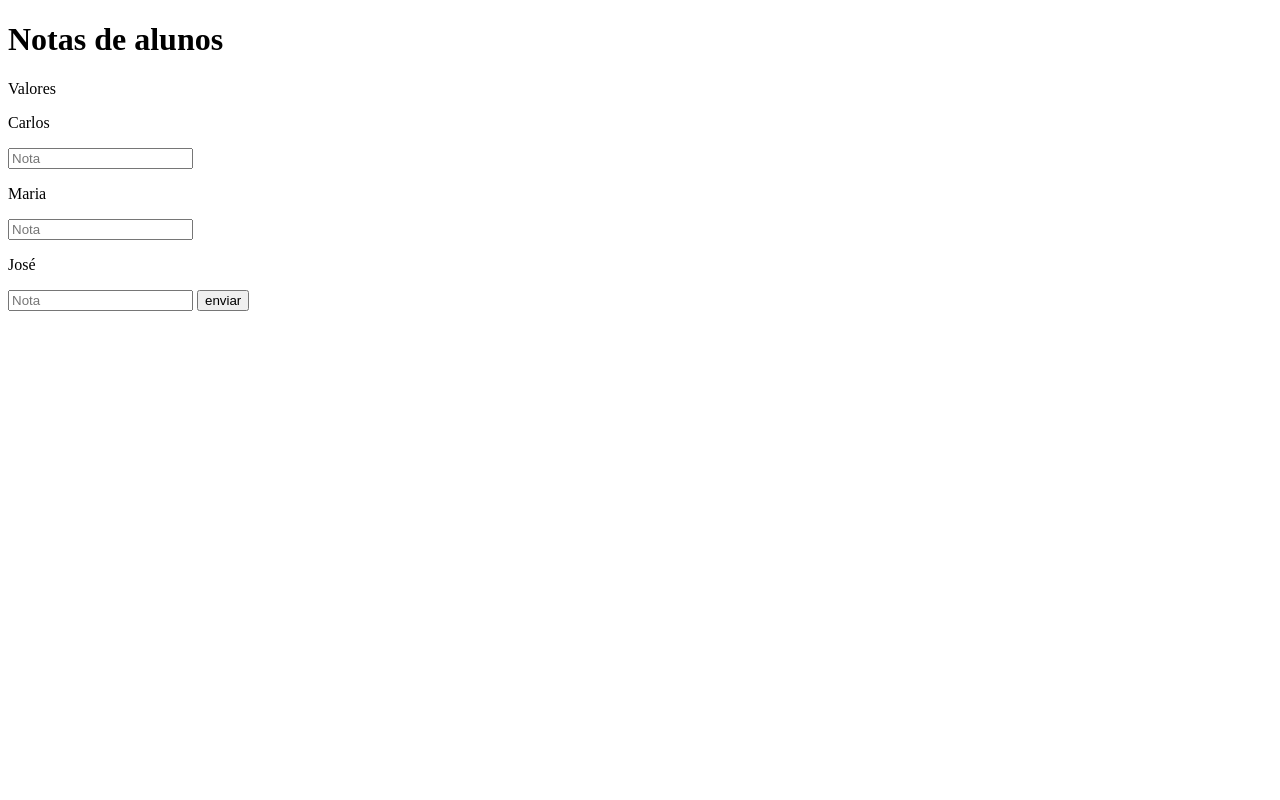
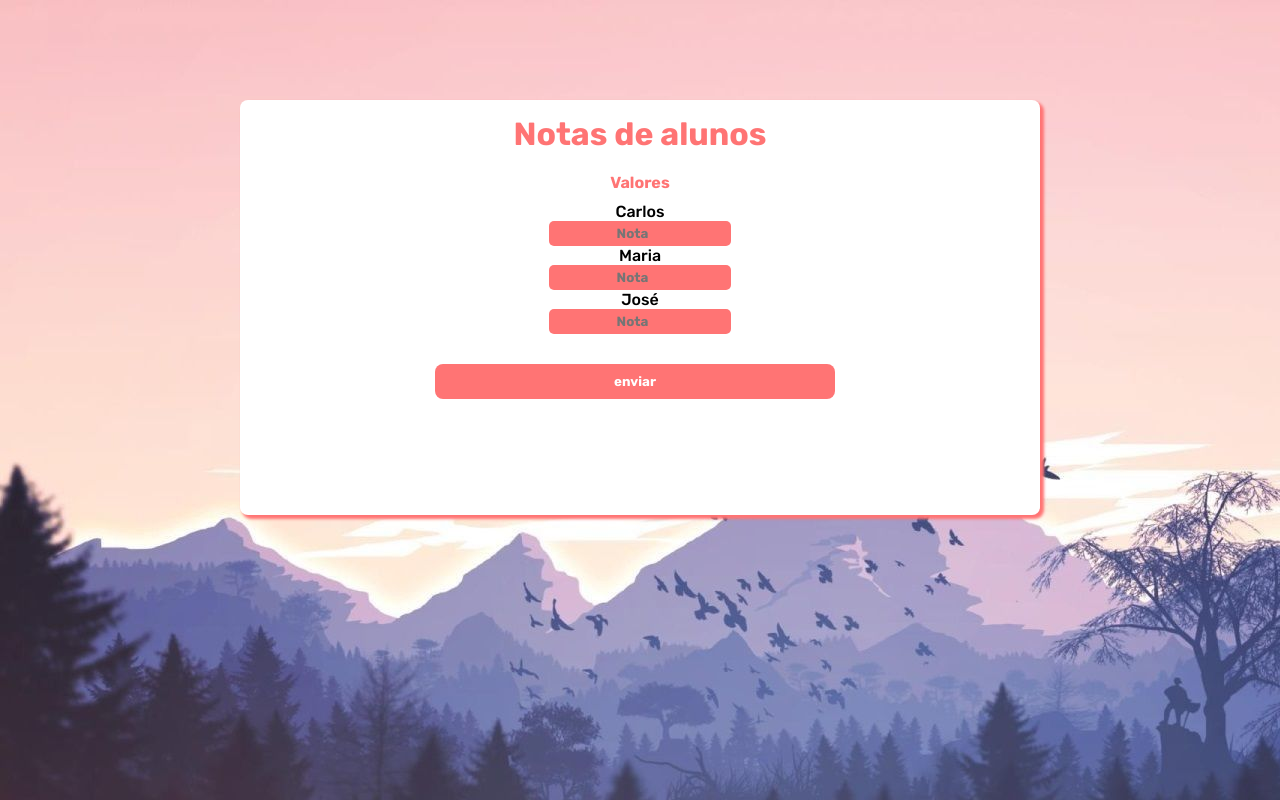
Before and after one commit to DevErnold/atividades, a plain HTML site: page Atividade004/index.html in a window 1280 px wide. Drawn offline with Linux system fonts and the light colour scheme.

Commit message:
atualizado

```diff
--- a/Atividade004/index.html
+++ b/Atividade004/index.html
@@ -5,16 +5,15 @@
     <meta http-equiv="X-UA-Compatible" content="IE=edge">
     <meta name="viewport" content="width=device-width, initial-scale=1.0">
     <title>Atividade004</title>
+    <link rel="stylesheet" href="../style/style004.css">
 </head>
 <body>
     <div class="main">
-        <div id="titulo">
+        <div class="titulo">
             <h1>Notas de alunos</h1>
-        </div>
-        <div id="informacoes">
             <p>Valores</p>
         </div>
-        <div id="caluclo">
+        <div class="caluclo">
             <p>Carlos</p>
             <input type="number" id="nota1" placeholder="Nota">
             <p>Maria</p>
--- /dev/null
+++ b/style/style001.css
@@ -0,0 +1,88 @@
+@import url('https://fonts.googleapis.com/css2?family=Rubik:wght@300;500;600;700;800&display=swap');
+
+
+*{
+    padding: 0;
+    margin: 0;
+    font-family: 'Rubik', sans-serif;
+}
+
+body{
+    background-image: url('back.jpg');
+}
+
+.main{
+    background-color: white;
+    height: 300px;
+    width: 800px;
+    margin: auto;
+    text-align: center;
+    margin-top: 100px;
+    padding-top: 15px;
+    border-radius: 8px;
+    box-shadow: 3px 3px 3px 1px rgb(255, 116, 116);
+}
+
+.titulo h1{
+    margin-bottom: 20px;
+}
+
+.titulo{
+    margin-bottom: 70px;
+    color: rgb(255, 116, 116);
+    font-weight: 700;
+}
+
+#numero1{
+    height: 25px;
+    border: none;
+    background-color: rgb(255, 116, 116);
+    color: white;
+    font-weight: 700;
+    text-align: center;
+    border-radius: 5px;
+}
+
+#numero2{
+    height: 25px;
+    border: none;
+    background-color: rgb(255, 116, 116);
+    color: white;
+    font-weight: 700;
+    text-align: center;
+    border-radius: 5px;
+}
+
+#numero3{
+    height: 25px;
+    border: none;
+    background-color: rgb(255, 116, 116);
+    color: white;
+    font-weight: 700;
+    text-align: center;
+    border-radius: 5px;
+}
+
+#enviar{
+    display: block;
+    height: 35px;
+    width: 400px;
+    margin-top: 30px;
+    margin-left: 194px;
+    border: none;
+    background-color: rgb(255, 116, 116);
+    border-radius: 8px;
+    cursor: pointer;
+    color: white;
+    font-weight: 700;
+}
+
+#enviar:hover{
+    background-color: rgb(245, 70, 70);
+    transition: 0.2s ease-in-out;
+}
+
+#resultado{
+    color: rgb(255, 116, 116);
+    margin-top: 20px;
+}
--- /dev/null
+++ b/style/style002.css
@@ -0,0 +1,68 @@
+@import url('https://fonts.googleapis.com/css2?family=Rubik:wght@300;500;600;700;800&display=swap');
+
+
+*{
+    padding: 0;
+    margin: 0;
+    font-family: 'Rubik', sans-serif;
+}
+
+body{
+    background-image: url('back.jpg');
+}
+
+.main{
+    background-color: white;
+    height: 300px;
+    width: 800px;
+    margin: auto;
+    text-align: center;
+    margin-top: 100px;
+    padding-top: 15px;
+    border-radius: 8px;
+    box-shadow: 3px 3px 3px 1px rgb(255, 116, 116);
+}
+
+.titulo h1{
+    margin-bottom: 20px;
+}
+
+.titulo{
+    margin-bottom: 40px;
+    color: rgb(255, 116, 116);
+    font-weight: 700;
+}
+
+#numero{
+    height: 25px;
+    border: none;
+    background-color: rgb(255, 116, 116);
+    color: white;
+    font-weight: 700;
+    text-align: center;
+    border-radius: 5px;
+}
+
+#enviar{
+    display: block;
+    height: 35px;
+    width: 400px;
+    margin-top: 30px;
+    margin-left: 195px;
+    border: none;
+    background-color: rgb(255, 116, 116);
+    border-radius: 8px;
+    cursor: pointer;
+    color: white;
+    font-weight: 700;
+}
+
+#enviar:hover{
+    background-color: rgb(245, 70, 70);
+    transition: 0.2s ease-in-out;
+}
+
+#resultado{
+    color: rgb(255, 116, 116);
+    margin-top: 20px;
+}
--- /dev/null
+++ b/style/style003.css
@@ -0,0 +1,68 @@
+@import url('https://fonts.googleapis.com/css2?family=Rubik:wght@300;500;600;700;800&display=swap');
+
+
+*{
+    padding: 0;
+    margin: 0;
+    font-family: 'Rubik', sans-serif;
+}
+
+body{
+    background-image: url('back.jpg');
+}
+
+.main{
+    background-color: white;
+    height: 300px;
+    width: 800px;
+    margin: auto;
+    text-align: center;
+    margin-top: 100px;
+    padding-top: 15px;
+    border-radius: 8px;
+    box-shadow: 3px 3px 3px 1px rgb(255, 116, 116);
+}
+
+.titulo h1{
+    margin-bottom: 20px;
+}
+
+.titulo{
+    margin-bottom: 40px;
+    color: rgb(255, 116, 116);
+    font-weight: 700;
+}
+
+#letra{
+    height: 25px;
+    border: none;
+    background-color: rgb(255, 116, 116);
+    color: white;
+    font-weight: 700;
+    text-align: center;
+    border-radius: 5px;
+}
+
+#enviar{
+    display: block;
+    height: 35px;
+    width: 400px;
+    margin-top: 30px;
+    margin-left: 195px;
+    border: none;
+    background-color: rgb(255, 116, 116);
+    border-radius: 8px;
+    cursor: pointer;
+    color: white;
+    font-weight: 700;
+}
+
+#enviar:hover{
+    background-color: rgb(245, 70, 70);
+    transition: 0.2s ease-in-out;
+}
+
+#resultado{
+    color: rgb(255, 116, 116);
+    margin-top: 20px;
+}
--- /dev/null
+++ b/style/style004.css
@@ -0,0 +1,100 @@
+@import url('https://fonts.googleapis.com/css2?family=Rubik:wght@300;500;600;700;800&display=swap');
+
+
+*{
+    padding: 0;
+    margin: 0;
+    font-family: 'Rubik', sans-serif;
+}
+
+body{
+    background-image: url('back.jpg');
+}
+
+.main{
+    background-color: white;
+    height: 400px;
+    width: 800px;
+    margin: auto;
+    text-align: center;
+    margin-top: 100px;
+    padding-top: 15px;
+    border-radius: 8px;
+    box-shadow: 3px 3px 3px 1px rgb(255, 116, 116);
+}
+
+.titulo h1{
+    margin-bottom: 20px;
+}
+
+.titulo{
+    margin-bottom: 10px;
+    color: rgb(255, 116, 116);
+    font-weight: 700;
+}
+
+.calculo{
+    color: rgb(255, 116, 116);
+    font-weight: 700;
+}
+
+#nota1{
+    height: 25px;
+    border: none;
+    background-color: rgb(255, 116, 116);
+    color: white;
+    font-weight: 700;
+    text-align: center;
+    border-radius: 5px;
+}
+
+#nota2{
+    height: 25px;
+    border: none;
+    background-color: rgb(255, 116, 116);
+    color: white;
+    font-weight: 700;
+    text-align: center;
+    border-radius: 5px;
+}
+
+#nota3{
+    height: 25px;
+    border: none;
+    background-color: rgb(255, 116, 116);
+    color: white;
+    font-weight: 700;
+    text-align: center;
+    border-radius: 5px;
+}
+
+#enviar{
+    display: block;
+    height: 35px;
+    width: 400px;
+    margin-top: 30px;
+    margin-left: 195px;
+    border: none;
+    background-color: rgb(255, 116, 116);
+    border-radius: 8px;
+    cursor: pointer;
+    color: white;
+    font-weight: 700;
+}
+
+#enviar:hover{
+    background-color: rgb(245, 70, 70);
+    transition: 0.2s ease-in-out;
+}
+
+#resultado1{
+    color: rgb(255, 116, 116);
+}
+
+#resultado2{
+    color: rgb(255, 116, 116);
+}
+
+#resultado3{
+    color: rgb(255, 116, 116);
+}
--- /dev/null
+++ b/style/style008.css
@@ -0,0 +1,86 @@
+@import url('https://fonts.googleapis.com/css2?family=Rubik:wght@300;500;600;700;800&display=swap');
+
+
+*{
+    padding: 0;
+    margin: 0;
+    font-family: 'Rubik', sans-serif;
+}
+
+body{
+    background-image: url('back.jpg');
+}
+
+.main{
+    background-color: white;
+    height: 300px;
+    width: 800px;
+    margin: auto;
+    text-align: center;
+    margin-top: 100px;
+    padding-top: 15px;
+    border-radius: 8px;
+    box-shadow: 3px 3px 3px 1px rgb(255, 116, 116);
+}
+
+.titulo h1{
+    margin-bottom: 20px;
+}
+
+.titulo{
+    margin-bottom: 70px;
+    color: rgb(255, 116, 116);
+    font-weight: 700;
+}
+
+#numero1{
+    height: 25px;
+    border: none;
+    background-color: rgb(255, 116, 116);
+    color: white;
+    font-weight: 700;
+    text-align: center;
+    border-radius: 5px;
+}
+
+#numero2{
+    height: 25px;
+    border: none;
+    background-color: rgb(255, 116, 116);
+    color: white;
+    font-weight: 700;
+    text-align: center;
+    border-radius: 5px;
+}
+
+#numero3{
+    height: 25px;
+    border: none;
+    background-color: rgb(255, 116, 116);
+    color: white;
+    font-weight: 700;
+    text-align: center;
+    border-radius: 5px;
+}
+
+#enviar{
+    height: 35px;
+    width: 400px;
+    margin-top: 30px;
+    border: none;
+    background-color: rgb(255, 116, 116);
+    border-radius: 8px;
+    cursor: pointer;
+    color: white;
+    font-weight: 700;
+}
+
+#enviar:hover{
+    background-color: rgb(245, 70, 70);
+    transition: 0.2s ease-in-out;
+}
+
+#resultado{
+    color: rgb(255, 116, 116);
+    margin-top: 20px;
+}
--- /dev/null
+++ b/style/style009.css
@@ -0,0 +1,88 @@
+@import url('https://fonts.googleapis.com/css2?family=Rubik:wght@300;500;600;700;800&display=swap');
+
+
+*{
+    padding: 0;
+    margin: 0;
+    font-family: 'Rubik', sans-serif;
+}
+
+body{
+    background-image: url('back.jpg');
+}
+
+.main{
+    background-color: white;
+    height: 300px;
+    width: 800px;
+    margin: auto;
+    text-align: center;
+    margin-top: 100px;
+    padding-top: 15px;
+    border-radius: 8px;
+    box-shadow: 3px 3px 3px 1px rgb(255, 116, 116);
+}
+
+.titulo h1{
+    margin-bottom: 20px;
+}
+
+.titulo{
+    margin-bottom: 40px;
+    color: rgb(255, 116, 116);
+    font-weight: 700;
+}
+
+#numero1{
+    height: 25px;
+    border: none;
+    background-color: rgb(255, 116, 116);
+    color: white;
+    font-weight: 700;
+    text-align: center;
+    border-radius: 5px;
+}
+
+#numero2{
+    height: 25px;
+    border: none;
+    background-color: rgb(255, 116, 116);
+    color: white;
+    font-weight: 700;
+    text-align: center;
+    border-radius: 5px;
+}
+
+#numero3{
+    height: 25px;
+    border: none;
+    background-color: rgb(255, 116, 116);
+    color: white;
+    font-weight: 700;
+    text-align: center;
+    border-radius: 5px;
+}
+
+#enviar{
+    display: block;
+    height: 35px;
+    width: 400px;
+    margin-top: 30px;
+    margin-left: 195px;
+    border: none;
+    background-color: rgb(255, 116, 116);
+    border-radius: 8px;
+    cursor: pointer;
+    color: white;
+    font-weight: 700;
+}
+
+#enviar:hover{
+    background-color: rgb(245, 70, 70);
+    transition: 0.2s ease-in-out;
+}
+
+#resultado{
+    color: rgb(255, 116, 116);
+    margin-top: 20px;
+}
```
Also changed, not shown: Atividade001/index.html (+2 -3 lines), Atividade002/index.html (+2 -3 lines), Atividade003/index.html (+2 -3 lines), Atividade007/index.html (added, +45 -0 lines), Atividade008/index.html (added, +49 -0 lines), Atividade009/index.html (added, +56 -0 lines), style/back.jpg (added).
